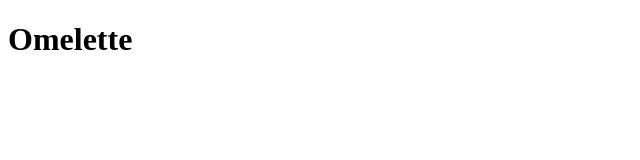
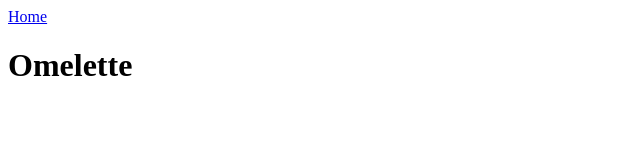
Before and after one commit to hotmagicmint/odin-recipes, a plain HTML site: page recipes/omelette.html in a window 1280 px wide. Shown: the whole page, without its empty margins (0-640 px from the left). Drawn offline with Linux system fonts and the light colour scheme.

Commit message:
Add link to homepage

```diff
--- a/recipes/omelette.html
+++ b/recipes/omelette.html
@@ -6,6 +6,7 @@
     <title>Omelette</title>
 </head>
 <body>
+    <a href="./../index.html">Home</a>
     <h1>Omelette</h1>
 </body>
 </html>
```
